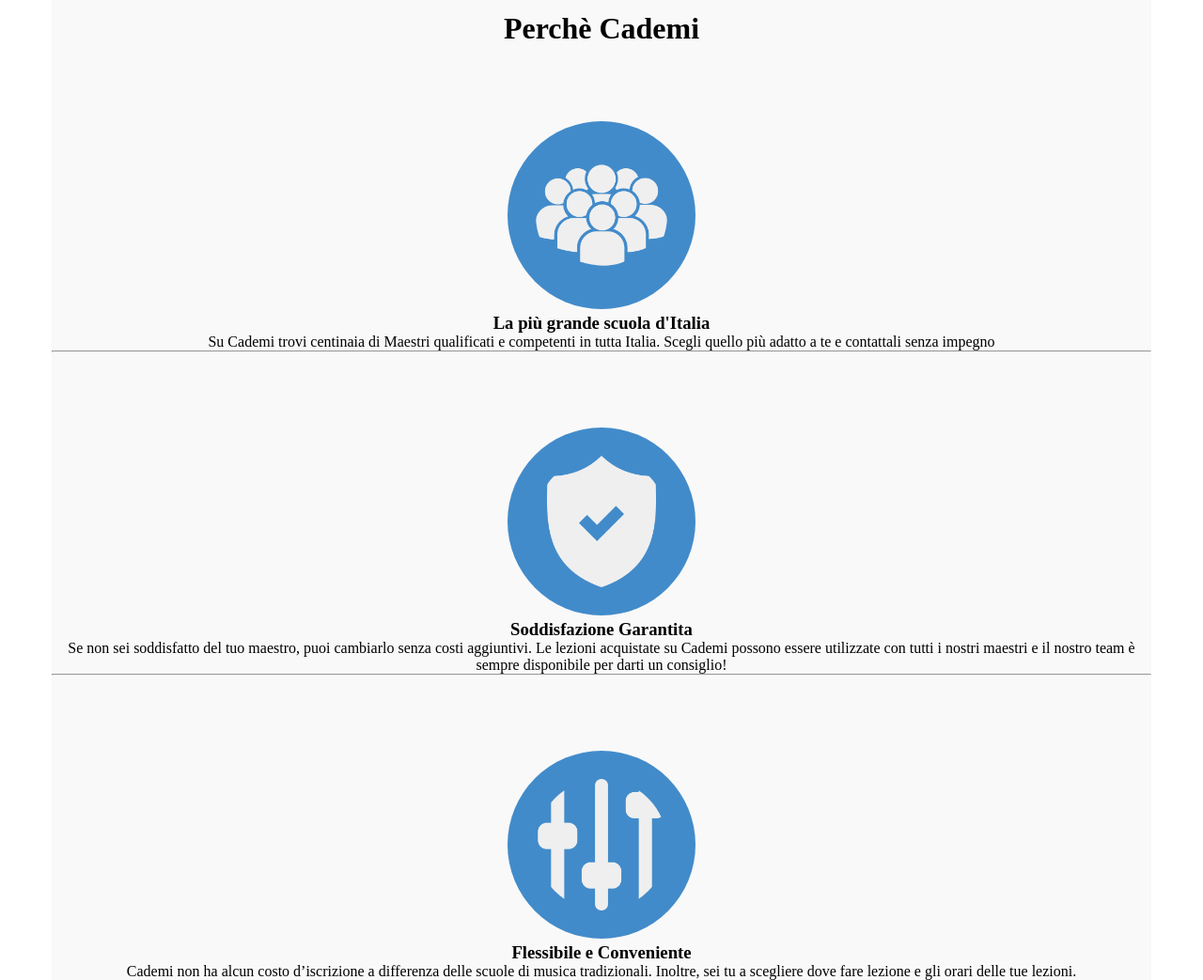
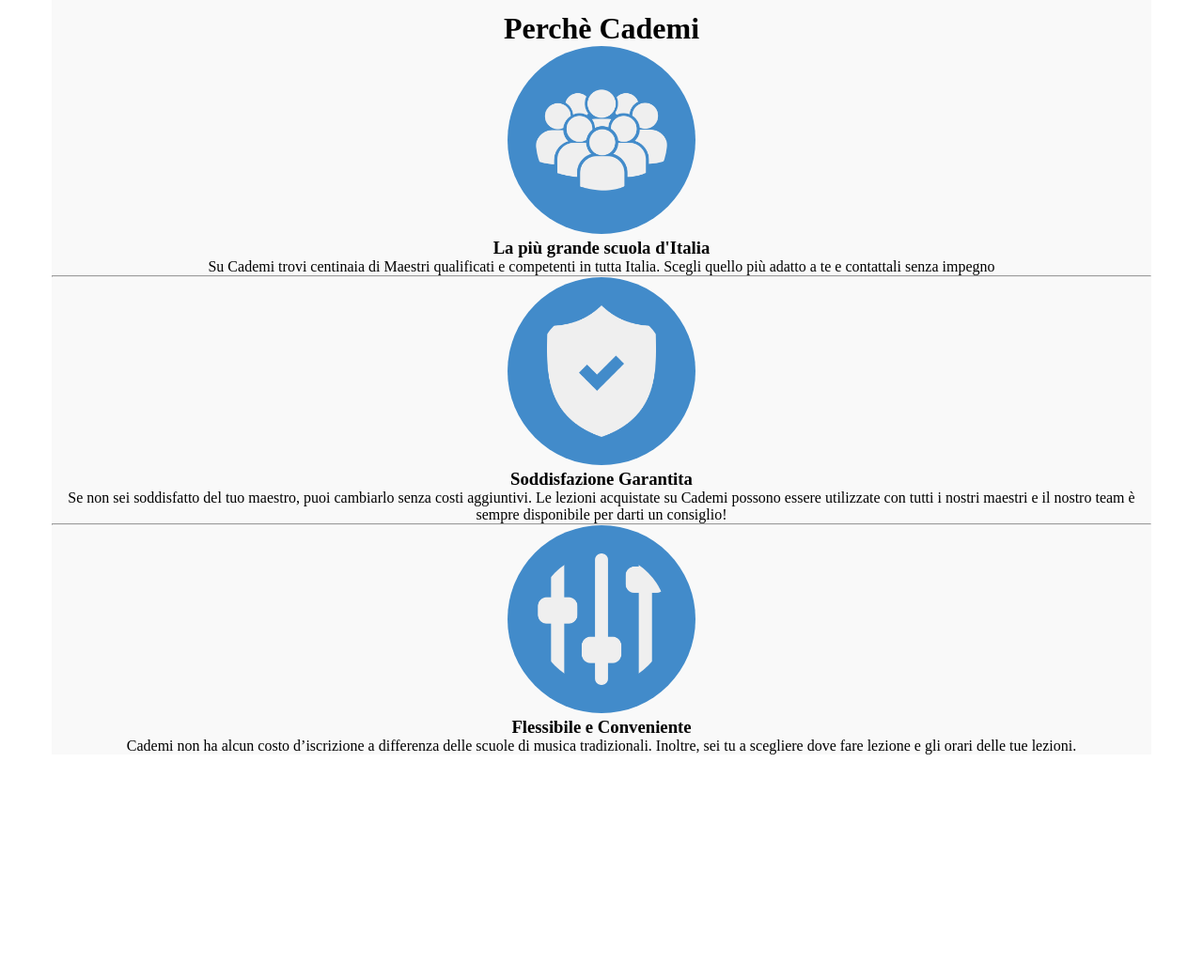
Before and after one commit to SavignanoFrancesco/html-css-resp-wannabe-12bool, a plain HTML site: page index.html in a window 1280 px wide. Shown: the part 900-1943 px from the top of the page at 94% size. After the commit the page ends 1703 px from the top, so only its background shows below. Drawn offline with Linux system fonts and the light colour scheme.

Commit message:
esercizio completato

```diff
--- a/index.html
+++ b/index.html
@@ -48,19 +48,19 @@
     <div id="why" class="container grey">
       <div class="row col-xs-12 col-md-12 col-lg-12">
         <h1>Perchè Cademi</h1>
-        <div class="first">
+        <div class="col-xs-12">
           <img src="img/icon/profile.png" alt="">
           <h3>La più grande scuola d'Italia</h3>
           Su Cademi trovi centinaia di Maestri qualificati e competenti in tutta Italia. Scegli quello più adatto a te e contattali senza impegno
           <hr>
         </div>
-        <div class="second">
+        <div class="col-xs-12">
           <img src="img/icon/secure.png" alt="">
           <h3>Soddisfazione Garantita</h3>
           Se non sei soddisfatto del tuo maestro, puoi cambiarlo senza costi aggiuntivi. Le lezioni acquistate su Cademi possono essere utilizzate con tutti i nostri maestri e il nostro team è sempre disponibile per darti un consiglio!
           <hr>
         </div>
-        <div class="third">
+        <div class="col-xs-12">
           <img src="img/icon/flex.png" alt="">
           <h3>Flessibile e Conveniente</h3>
           Cademi non ha alcun costo d’iscrizione a differenza delle scuole di musica tradizionali. Inoltre, sei tu a scegliere dove fare lezione e gli orari delle tue lezioni.
```
